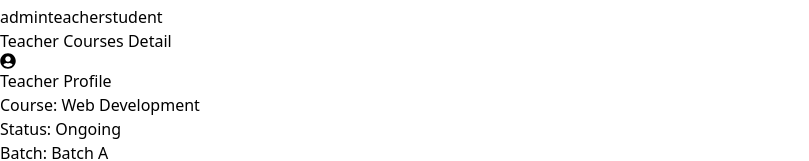
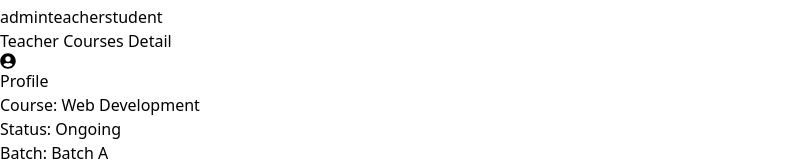
Before and after one commit to mustafaaly7/smit-frontend-backup, a React (Vite) app: page /teacher in a window 1280 px wide. Shown: the part 519-680 px from the top of the page, without its empty margins (0-809 px from the left). Built offline with nearby package versions, Linux system fonts and the light colour scheme.

Commit message:
again PR

```diff
--- a/src/teacher/teacher.jsx
+++ b/src/teacher/teacher.jsx
@@ -17,7 +17,7 @@
             <div className="flex items-center justify-end mb-6">
               <div className="flex  space-x-3 items-end">
                 <FaUserCircle className="text-3xl text-blue-800" />
-                <span className="font-semibold text-xl">Teacher Profile</span>
+                <span className="font-semibold text-xl">Profile</span>
               </div>
             </div>
           </Link>
```
